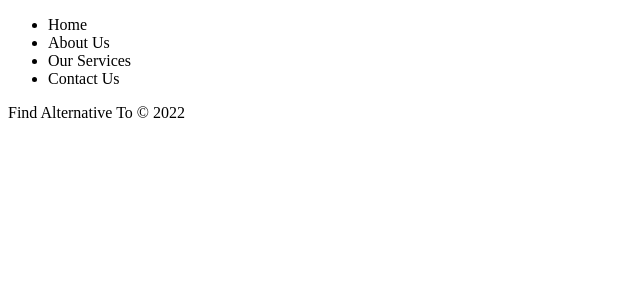
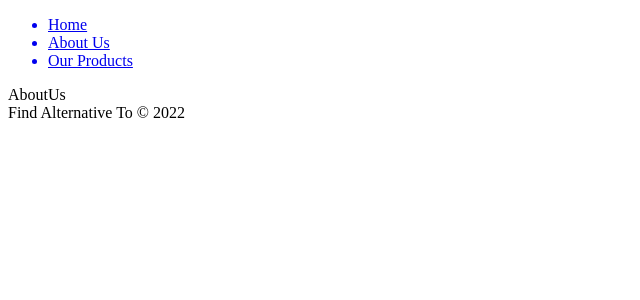
Before and after one commit to fidashn/find-alternative-to, a React (Create React App) app: page /about in a window 1280 px wide. Shown: the top 300 px of the page, without its empty margins (0-640 px from the left). Built offline with nearby package versions, Linux system fonts and the light colour scheme.

Commit message:
installe dreact router 6 & declared routes & links

```diff
--- a/package.json
+++ b/package.json
@@ -8,6 +8,7 @@
     "@testing-library/user-event": "^13.5.0",
     "react": "^18.2.0",
     "react-dom": "^18.2.0",
+    "react-router-dom": "^6.3.0",
     "react-scripts": "5.0.1",
     "web-vitals": "^2.1.4"
   },
--- a/src/App.js
+++ b/src/App.js
@@ -1,12 +1,29 @@
 import './App.css';
+import { BrowserRouter as Router, Routes, Route, Link} from 'react-router-dom';
 import Footer from './Components/Footer';
-import Navbar from './Components/Navbar';
+// import Navbar from './Components/Navbar';
+import Home from './Pages/Home';
+import AboutUs from './Pages/AboutUs';
+import Products from './Pages/Products';
 
 function App() {
   return (
     <div className="App">
-     <Navbar />
-     <Footer/>
+    <Router>
+    <div className='navbar'>
+    <ul className='navbar-items'>
+     <Link to='/'><li>Home</li></Link>
+     <Link  to='/about-us'><li>About Us</li></Link>
+     <Link  to='/our-products'><li>Our Products</li></Link>
+    </ul>
+    </div>
+    <Routes>
+    <Route path='/' element={<Home />}/>
+    <Route path='/about' element={<AboutUs/>}/>
+    <Route path='/products' element={<Products />}/>
+    </Routes>
+    </Router>
+    <Footer/>
     </div>
   );
 }
--- a/src/Components/Navbar.js
+++ b/src/Components/Navbar.js
@@ -1,4 +1,5 @@
-import React from 'react'
+import React from 'react';
+
 
 function Navbar() {
   return (
@@ -6,8 +7,7 @@ function Navbar() {
     <ul className='navbar-items'>
     <li>Home</li>
     <li>About Us</li>
-    <li>Our Services</li>
-    <li>Contact Us</li>
+    <li>Our Products</li>
     </ul>
     {/* <div className='navbar-btns'>
     <button className='sign-inup btn'>Sign Up</button>
--- /dev/null
+++ b/src/Pages/AboutUs.js
@@ -0,0 +1,9 @@
+import React from 'react'
+
+function AboutUs() {
+  return (
+    <div>AboutUs</div>
+  )
+}
+
+export default AboutUs
--- /dev/null
+++ b/src/Pages/Home.js
@@ -0,0 +1,9 @@
+import React from 'react'
+
+function Home() {
+  return (
+    <div>Home</div>
+  )
+}
+
+export default Home
--- /dev/null
+++ b/src/Pages/Products.js
@@ -0,0 +1,9 @@
+import React from 'react'
+
+function Products() {
+  return (
+    <div>Products</div>
+  )
+}
+
+export default Products
```
Also changed, not shown: 1 other file (tests, documents, lock files or other folders).
